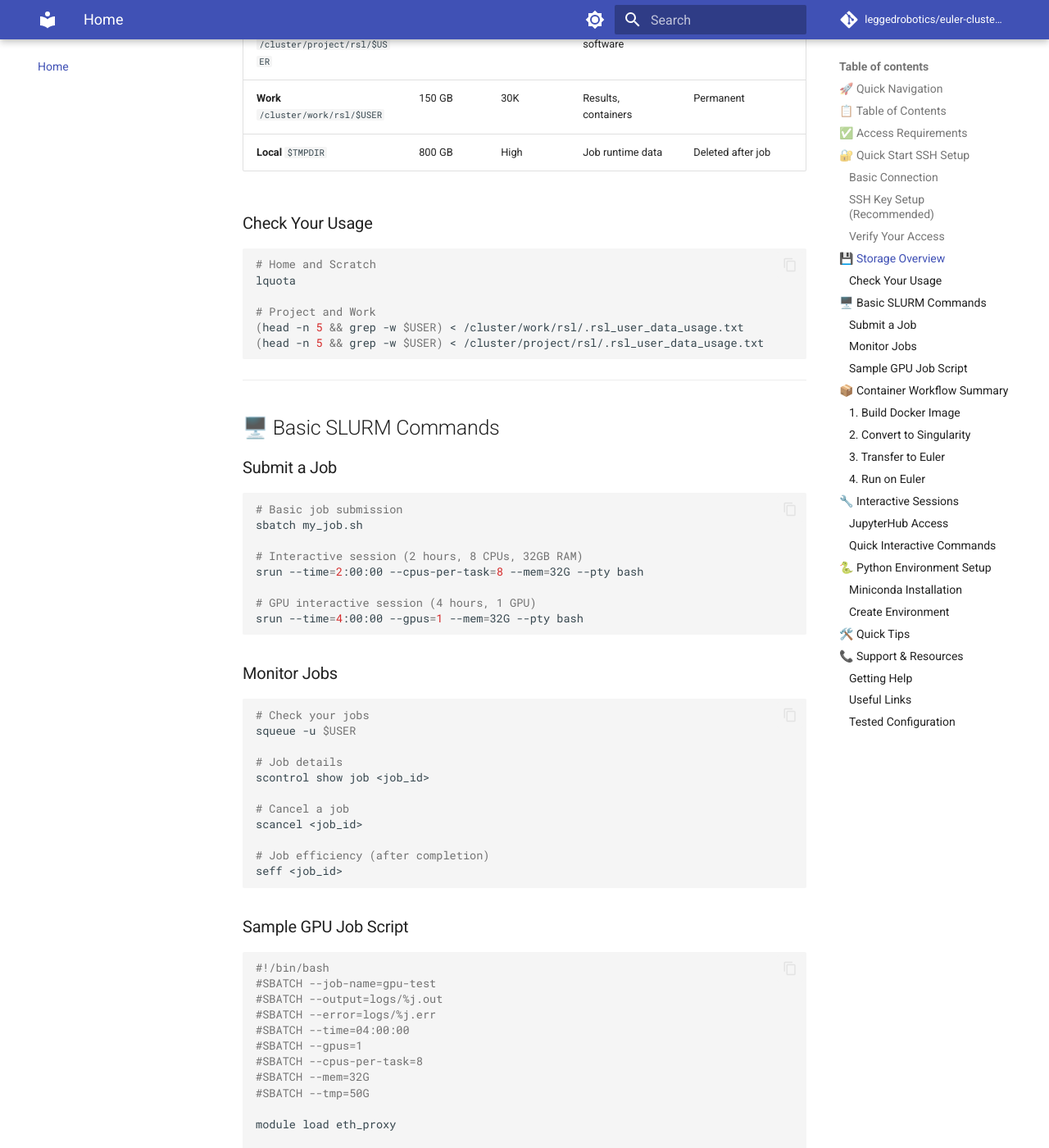
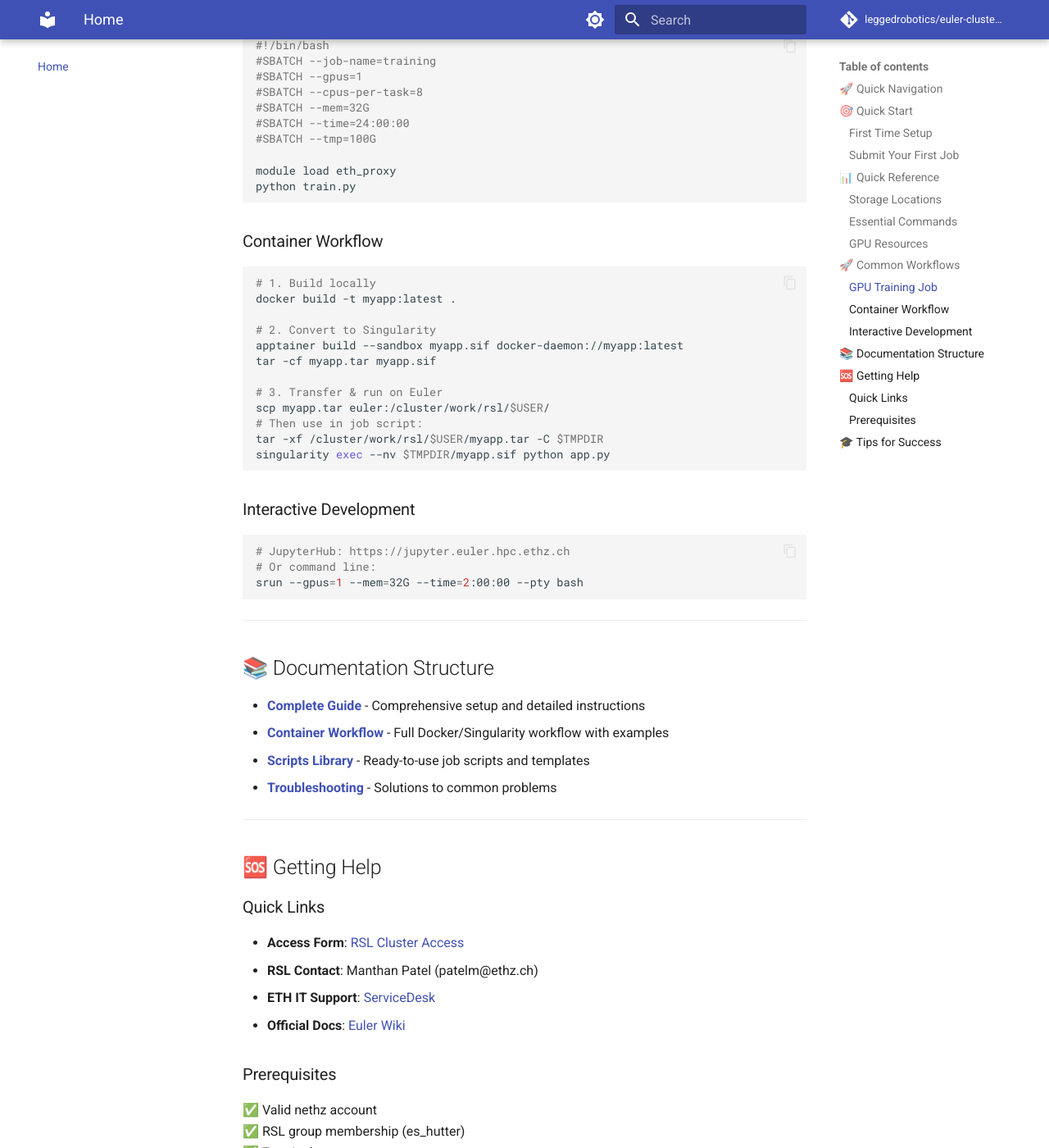
Before and after one commit to leggedrobotics/euler-cluster-guide, an MkDocs documentation site: the page built from docs/index.md, in a window 1280 px wide and 1400 px high, scrolled down 2573 px. Shown: the whole window at 82% size. Built offline with MkDocs 1.6.1 and Material for MkDocs 9.7.7, drawn with Linux system fonts in a browser that asks for light colours; comment, search, counter and statistics services are not loaded; some of the changed text lies outside the part shown.

Commit message:
Reorganize homepage to avoid duplication with complete guide
- Transform homepage into a quick reference guide
- Remove detailed sections that exist in complete-guide.md
- Keep only essential quick-start information and commands
- Add clear navigation to detailed guides
- Focus on practical examples and common workflows
- Maintain quick reference tables for easy lookup

````diff
--- a/docs/index.md
+++ b/docs/index.md
@@ -18,280 +18,156 @@ Welcome to the comprehensive guide for using the Euler HPC cluster at ETH Zurich
 
 ---
 
-## 📋 Table of Contents
+## 🎯 Quick Start
 
-1. [Access Requirements](#access-requirements)
-2. [Quick Start SSH Setup](#quick-start-ssh-setup)
-3. [Storage Overview](#storage-overview)
-4. [Basic SLURM Commands](#basic-slurm-commands)
-5. [Container Workflow Summary](#container-workflow-summary)
-6. [Interactive Sessions](#interactive-sessions)
-7. [Support & Resources](#support-resources)
+### First Time Setup
+```bash
+# 1. SSH into Euler
+ssh <your_nethz_username>@euler.ethz.ch
 
----
-
-## ✅ Access Requirements
-
-To get access to the Euler cluster:
-
-1. **Fill out the access form**: [RSL Cluster Access Form](https://forms.gle/UsiGkXUmo9YyNHsH8)
-2. **RSL members**: Directly message Manthan Patel for faster processing
-3. **Access approval**: Twice weekly (Tuesdays and Fridays)
-
-**Prerequisites:**
-- Valid nethz username and password (ETH Zurich credentials)
-- Terminal access (Linux/macOS or Git Bash on Windows)
-- Membership in RSL group (es_hutter)
-
----
-
-## 🔐 Quick Start SSH Setup
-
-### Basic Connection
-```bash
-ssh <your_nethz_username>@euler.ethz.ch
-```
-
-### SSH Key Setup (Recommended)
-```bash
-# Generate SSH key
-ssh-keygen -t ed25519 -C "your_email@ethz.ch"
-
-# Copy to Euler
-ssh-copy-id <your_nethz_username>@euler.ethz.ch
-
-# Create SSH config (~/.ssh/config)
-cat >> ~/.ssh/config << EOF
-Host euler
-  HostName euler.ethz.ch
-  User <your_nethz_username>
-  Compression yes
-  ForwardX11 yes
-EOF
-
-# Now connect simply with:
-ssh euler
-```
-
-### Verify Your Access
-```bash
-# Check group membership
+# 2. Verify RSL group membership
 my_share_info
 # Should show: "You are a member of the es_hutter shareholder group"
 
-# Create your directories
+# 3. Create your directories
 mkdir -p /cluster/project/rsl/$USER
 mkdir -p /cluster/work/rsl/$USER
 ```
 
----
+### Submit Your First Job
+```bash
+# Create a simple test script
+cat > test_job.sh << 'EOF'
+#!/bin/bash
+#SBATCH --job-name=test
+#SBATCH --time=00:10:00
+#SBATCH --mem=4G
 
-## 💾 Storage Overview
+echo "Hello from $(hostname)"
+echo "Job ID: $SLURM_JOB_ID"
+EOF
 
-| Location | Quota | Files | Purpose | Persistence |
-|----------|-------|-------|---------|-------------|
-| **Home** `/cluster/home/$USER` | 45 GB | 450K | Code, configs | Permanent |
-| **Scratch** `/cluster/scratch/$USER` | 2.5 TB | 1M | Datasets, temp files | Auto-deleted after 15 days |
-| **Project** `/cluster/project/rsl/$USER` | 75 GB | 300K | Conda envs, software | Permanent |
-| **Work** `/cluster/work/rsl/$USER` | 150 GB | 30K | Results, containers | Permanent |
-| **Local** `$TMPDIR` | 800 GB | High | Job runtime data | Deleted after job |
-
-### Check Your Usage
-```bash
-# Home and Scratch
-lquota
-
-# Project and Work
-(head -n 5 && grep -w $USER) < /cluster/work/rsl/.rsl_user_data_usage.txt
-(head -n 5 && grep -w $USER) < /cluster/project/rsl/.rsl_user_data_usage.txt
+# Submit it
+sbatch test_job.sh
 ```
 
 ---
 
-## 🖥️ Basic SLURM Commands
+## 📊 Quick Reference
 
-### Submit a Job
+### Storage Locations
+| Location | Quota | Purpose |
+|----------|-------|---------|
+| `/cluster/home/$USER` | 45 GB | Code, configs |
+| `/cluster/scratch/$USER` | 2.5 TB | Datasets (auto-deleted after 15 days) |
+| `/cluster/project/rsl/$USER` | 75 GB | Conda environments |
+| `/cluster/work/rsl/$USER` | 150 GB | Results, containers |
+| `$TMPDIR` | 800 GB | Fast local scratch (per job) |
+
+### Essential Commands
 ```bash
-# Basic job submission
-sbatch my_job.sh
+# Job Management
+sbatch script.sh          # Submit job
+squeue -u $USER          # Check your jobs
+scancel <job_id>         # Cancel job
 
-# Interactive session (2 hours, 8 CPUs, 32GB RAM)
-srun --time=2:00:00 --cpus-per-task=8 --mem=32G --pty bash
+# Interactive Sessions
+srun --pty bash          # Basic session
+srun --gpus=1 --pty bash # GPU session
 
-# GPU interactive session (4 hours, 1 GPU)
-srun --time=4:00:00 --gpus=1 --mem=32G --pty bash
+# Storage Check
+lquota                   # Check home/scratch usage
 ```
 
-### Monitor Jobs
+### GPU Resources
 ```bash
-# Check your jobs
-squeue -u $USER
-
-# Job details
-scontrol show job <job_id>
-
-# Cancel a job
-scancel <job_id>
-
-# Job efficiency (after completion)
-seff <job_id>
-```
-
-### Sample GPU Job Script
-```bash
-#!/bin/bash
-#SBATCH --job-name=gpu-test
-#SBATCH --output=logs/%j.out
-#SBATCH --error=logs/%j.err
-#SBATCH --time=04:00:00
-#SBATCH --gpus=1
-#SBATCH --cpus-per-task=8
-#SBATCH --mem=32G
-#SBATCH --tmp=50G
-
-module load eth_proxy
-
-# Your GPU code here
-python train.py
+# Request specific GPU types
+#SBATCH --gpus=1                            # Any available GPU
+#SBATCH --gpus=nvidia_geforce_rtx_4090:1    # RTX 4090 (24GB)
+#SBATCH --gpus=nvidia_a100_80gb_pcie:1      # A100 (80GB)
 ```
 
 ---
 
-## 📦 Container Workflow Summary
+## 🚀 Common Workflows
 
-### 1. Build Docker Image
+### GPU Training Job
 ```bash
-# Create Dockerfile
-cat > Dockerfile << EOF
-FROM nvidia/cuda:11.8.0-cudnn8-runtime-ubuntu22.04
-RUN apt-get update && apt-get install -y python3-pip
-RUN pip3 install torch torchvision torchaudio --index-url https://download.pytorch.org/whl/cu118
-COPY . /app
-WORKDIR /app
-CMD ["python3", "train.py"]
-EOF
+#!/bin/bash
+#SBATCH --job-name=training
+#SBATCH --gpus=1
+#SBATCH --cpus-per-task=8
+#SBATCH --mem=32G
+#SBATCH --time=24:00:00
+#SBATCH --tmp=100G
 
-# Build image
-docker build -t my-ml-app:latest .
+module load eth_proxy
+python train.py
 ```
 
-### 2. Convert to Singularity
+### Container Workflow
 ```bash
-# Convert Docker to Singularity
-apptainer build --sandbox my-ml-app.sif docker-daemon://my-ml-app:latest
+# 1. Build locally
+docker build -t myapp:latest .
 
-# Create tar for transfer
-tar -cf my-ml-app.tar my-ml-app.sif
+# 2. Convert to Singularity
+apptainer build --sandbox myapp.sif docker-daemon://myapp:latest
+tar -cf myapp.tar myapp.sif
+
+# 3. Transfer & run on Euler
+scp myapp.tar euler:/cluster/work/rsl/$USER/
+# Then use in job script:
+tar -xf /cluster/work/rsl/$USER/myapp.tar -C $TMPDIR
+singularity exec --nv $TMPDIR/myapp.sif python app.py
 ```
 
-### 3. Transfer to Euler
+### Interactive Development
 ```bash
-scp my-ml-app.tar euler:/cluster/work/rsl/$USER/containers/
-```
-
-### 4. Run on Euler
-```bash
-#!/bin/bash
-#SBATCH --job-name=container-job
-#SBATCH --gpus=1
-#SBATCH --tmp=100G
-
-# Extract to local scratch (fast!)
-tar -xf /cluster/work/rsl/$USER/containers/my-ml-app.tar -C $TMPDIR
-
-# Run with GPU support
-singularity exec --nv $TMPDIR/my-ml-app.sif python3 /app/train.py
-```
-
-[→ Full Container Workflow Guide](container-workflow/)
-
----
-
-## 🔧 Interactive Sessions
-
-### JupyterHub Access
-- **URL**: [https://jupyter.euler.hpc.ethz.ch](https://jupyter.euler.hpc.ethz.ch)
-- **Login**: Use your nethz credentials
-- **Features**: GPU support, VSCode option, pre-installed libraries
-
-### Quick Interactive Commands
-```bash
-# Basic interactive session
-srun --pty bash
-
-# Development session with GPU
+# JupyterHub: https://jupyter.euler.hpc.ethz.ch
+# Or command line:
 srun --gpus=1 --mem=32G --time=2:00:00 --pty bash
-
-# High memory session
-srun --mem=128G --time=1:00:00 --pty bash
-
-# With local scratch
-srun --tmp=100G --mem=32G --pty bash
 ```
 
 ---
 
-## 🐍 Python Environment Setup
+## 📚 Documentation Structure
 
-### Miniconda Installation
-```bash
-# Install in project directory (more space)
-mkdir -p /cluster/project/rsl/$USER/miniconda3
-wget https://repo.anaconda.com/miniconda/Miniconda3-latest-Linux-x86_64.sh
-bash Miniconda3-latest-Linux-x86_64.sh -b -p /cluster/project/rsl/$USER/miniconda3
-rm Miniconda3-latest-Linux-x86_64.sh
-
-# Initialize
-/cluster/project/rsl/$USER/miniconda3/bin/conda init bash
-conda config --set auto_activate_base false
-```
-
-### Create Environment
-```bash
-conda create -n ml_env python=3.10
-conda activate ml_env
-conda install pytorch torchvision torchaudio pytorch-cuda=11.8 -c pytorch -c nvidia
-```
+- **[Complete Guide](complete-guide/)** - Comprehensive setup and detailed instructions
+- **[Container Workflow](container-workflow/)** - Full Docker/Singularity workflow with examples
+- **[Scripts Library](scripts/)** - Ready-to-use job scripts and templates
+- **[Troubleshooting](troubleshooting/)** - Solutions to common problems
 
 ---
 
-## 🛠️ Quick Tips
+## 🆘 Getting Help
 
-!!! success "Best Practices"
-    - **Use local scratch** (`$TMPDIR`) for I/O intensive operations
-    - **Request only needed resources** to reduce queue time
-    - **Save work frequently** - interactive sessions can timeout
-    - **Use job arrays** for parameter sweeps
-    - **Load `eth_proxy` module** for internet access
+### Quick Links
+- **Access Form**: [RSL Cluster Access](https://forms.gle/UsiGkXUmo9YyNHsH8)
+- **RSL Contact**: Manthan Patel (patelm@ethz.ch)
+- **ETH IT Support**: [ServiceDesk](https://ethz.ch/services/en/it-services/help.html)
+- **Official Docs**: [Euler Wiki](https://scicomp.ethz.ch/wiki/Euler)
 
-!!! warning "Common Pitfalls"
-    - Don't install conda in home directory (limited inodes)
-    - Don't run jobs on login nodes
-    - Don't exceed storage quotas
-    - Remember scratch data is auto-deleted after 15 days
+### Prerequisites
+✅ Valid nethz account
+✅ RSL group membership (es_hutter)
+✅ Terminal access
+✅ Basic Linux/SLURM knowledge
 
 ---
 
-## 📞 Support & Resources
+## 🎓 Tips for Success
 
-### Getting Help
-- **Cluster Issues**: ETH IT ServiceDesk
-- **RSL Access**: Contact Manthan Patel (patelm@ethz.ch)
-- **Guide Issues**: [GitHub Issues](https://github.com/leggedrobotics/euler-cluster-guide/issues)
+!!! success "Do's"
+    - Use `$TMPDIR` for I/O intensive operations
+    - Request only the resources you need
+    - Use containers for reproducible environments
+    - Save important results to `/cluster/work/rsl/$USER`
 
-### Useful Links
-- [Official Euler Documentation](https://scicomp.ethz.ch/wiki/Euler)
-- [Getting Started with GPUs](https://scicomp.ethz.ch/wiki/Getting_started_with_GPUs)
-- [JupyterHub Access](https://jupyter.euler.hpc.ethz.ch)
-- [RSL Lab Homepage](https://rsl.ethz.ch)
-
-### Tested Configuration
-| Component | Version |
-|-----------|---------|
-| **Docker** | 24.0.7 |
-| **Apptainer** | 1.2.5 |
-| **Cluster** | Euler (ETH Zurich) |
-| **Group** | es_hutter (RSL) |
+!!! warning "Don'ts"
+    - Don't run computations on login nodes
+    - Don't exceed storage quotas
+    - Don't leave interactive sessions idle
+    - Don't store data only in scratch (auto-deleted!)
 
 ---
 
````
Also changed, not shown: other parts of docs/index.md (+1 -1 lines).
